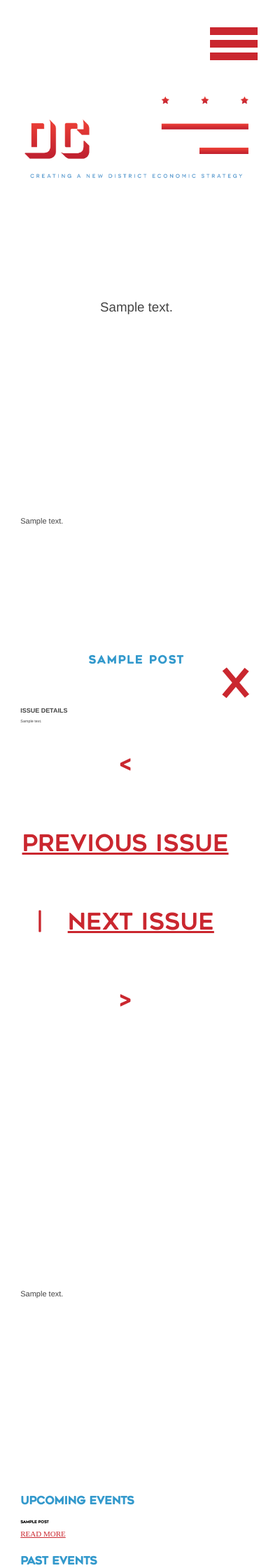
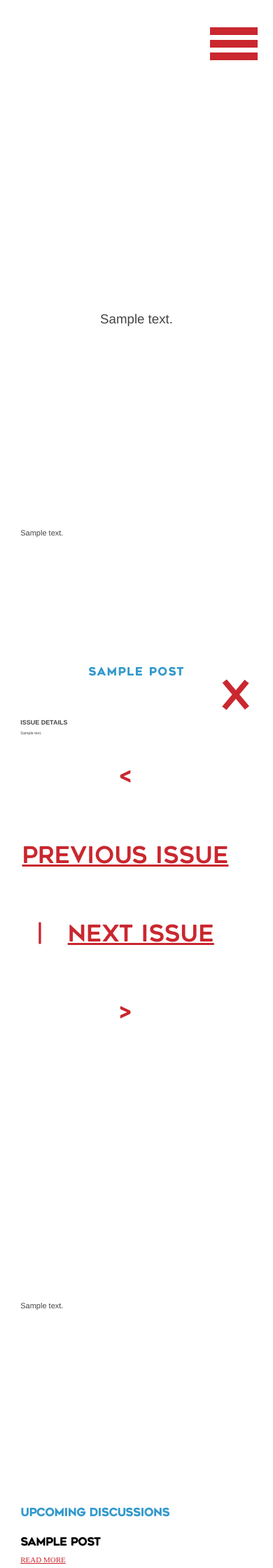
Before and after one commit to teiajamese/wdcep, a WordPress theme: template page.php in a window 390 px wide. Shown: the top 2240 px of the page at 70% size. Run offline with PHP 8.4 and a stand-in for WordPress, Linux system fonts and the light colour scheme; the site name, menu and one post (Sample post) are stand-ins, and other content is empty; some libraries are stand-ins or nearby versions; some web fonts are replaced.

Commit message:
events section updates
added registration link,
forms 2 rows horizontal scroll
events 1 row horizontal scroll,
tbd field added
query events updated to include tbd events\

```diff
--- a/content/content-events.php
+++ b/content/content-events.php
@@ -25,8 +25,8 @@
 			<div class="wrapper">
 				<div class="events">
 					<div class="upcoming">
-						<h3>Upcoming Events</h3><?php $datetime = date("F j, Y g:i a");?>
-						<div class="owl-carousel owl-theme">
+						<h3>Upcoming Discussions</h3><?php $datetime = date("F j, Y g:i a");?>
+						<div id="event-carousel">
 							<?php
 							/*$paged = get_query_var('paged');
 							$paged = ( get_query_var('page') ) ? get_query_var('page') : 1;
@@ -40,15 +40,19 @@
 								'posts_per_page' => -1,
 								'paged' => $paged,
 								'meta_query' => array(
-									'relation' => 'AND',
+									'relation' => 'OR',
 									array(
 										'key' => 'datetime',
 										'value' => $datetime,
 										'compare' => '<=',
 										'type' => 'DATETIME',
-										)
-									)
-								);
+										),
+									array(
+										'key' => 'tbd',
+										'value' => 'tbd',
+									),
+								)
+							);
 							$the_query = new WP_Query($args);
 							if($the_query->have_posts()):
 
@@ -66,8 +70,9 @@
 									</div>
 									<div class="event-content">
 										<h4><?php the_title();?></h4>
-										<p><?php $day =the_field("datetime");?></p>
-
+										<p><?php the_field("datetime");?></p>
+										<p><?php the_field('tbd');?></p>
+										<p><?php the_field('registeration');?></p>
 										<p><?php //the_content();?></p>
 										<a href="#discussions/event-<?php echo get_the_ID(); ?>" alt="read more">Read More</a>
 									</div>
@@ -88,12 +93,12 @@
 							'meta_query' => array(
 								'relation' => 'AND',
 								array(
-									'key' => 'date',
-									'value' => date("m/d/Y"),
-									'compare' => '<'
-									)
-								)
-							);
+									'key' => 'datetime',
+									'value' => $datetime,
+									'compare' => '>'
+								),
+							),
+						);
 						$the_query = new WP_Query($args);
 						if($the_query->have_posts()):
 							?>
@@ -107,7 +112,7 @@
 						?>
 							<div class="event-container">
 								<div class="event-image">
-								<a href="#eventsPage/event-<?php echo get_the_ID(); ?>">
+								<a href="#discussions/event-<?php echo get_the_ID(); ?>">
 									<?php the_post_thumbnail();?>
 								</a>
 								</div>
@@ -115,7 +120,7 @@
 									<h4><?php the_title();?></h4>
 									<p><?php the_field("date");?> - <?php the_field("time");?></p>
 									<p><?php the_content();?></p>
-									<a class="link" href="#eventsPage/event-<?php echo get_the_ID(); ?>" alt="read more">Read More</a>
+									<a class="link" href="#discussions/event-<?php echo get_the_ID(); ?>" alt="read more">Read More</a>
 								</div>
 							</div>
 
--- a/content/content-think.php
+++ b/content/content-think.php
@@ -25,7 +25,7 @@
 ?>
 		<?php wp_reset_query(); ?>
 			<div class="wrapper">
-				<div class="forms issues-carousel">
+				<div id="owl-carousel" class="owl-carousel owl-theme">
 				<?php the_content(); ?>
 				<?php
 					/*$paged = get_query_var('paged');
@@ -47,7 +47,7 @@
 					?>
 					<?php
 					?>
-					<a href="#whatdoyouthink/form-<?php echo get_the_ID(); ?>">
+
 						<div class="form-container" style="background-image:url()">
 
 								<?php the_post_thumbnail();?>
@@ -57,7 +57,7 @@
 								</div>
 
 						</div>
-					</a>
+
 				<?php endwhile; ?>
 			<?php endif; ?>
 				</div>
--- a/css/style.css
+++ b/css/style.css
@@ -19,10 +19,40 @@
   font-family: 'Gotham_Black';
   src: url('../fonts/Gotham-Black.ttf') format('truetype');
 }
+@font-face {
+  font-family: 'BacktoBlack';
+  src: url('../fonts/Back-to-Black-Demo.ttf') format('truetype');
+}
 section#events .events .event-container {
   display: inline-block;
   width: 100%;
+  height: 340px;
   vertical-align: top;
+}
+@media only screen and (min-width: 1240px) {
+  section#events .events .event-container {
+    height: 375px;
+  }
+}
+@media only screen and (max-width: 1140px) {
+  section#events .events .event-container {
+    height: 298px;
+  }
+}
+@media only screen and (max-width: 1044px) {
+  section#events .events .event-container {
+    height: 262px;
+  }
+}
+@media only screen and (max-width: 769px) {
+  section#events .events .event-container {
+    height: 299px;
+  }
+}
+@media only screen and (max-width: 420px) {
+  section#events .events .event-container {
+    height: 267px;
+  }
 }
 section#events .events .event-container h4 {
   font-size: 1.4vw;
@@ -32,10 +62,20 @@
   margin: 0;
   font-family: Geometos;
 }
+@media only screen and (max-width: 769px) {
+  section#events .events .event-container h4 {
+    font-size: 1.4em;
+  }
+}
 section#events .events .event-container p {
   margin: 0;
   font-size: 1.3vw;
   font-family: OpenSans_Regular;
+}
+@media only screen and (max-width: 769px) {
+  section#events .events .event-container p {
+    font-size: 1.3em;
+  }
 }
 section#events .events .event-container a {
   color: #CA272F;
@@ -151,6 +196,10 @@
   font-family: 'Gotham_Black';
   src: url('../fonts/Gotham-Black.ttf') format('truetype');
 }
+@font-face {
+  font-family: 'BacktoBlack';
+  src: url('../fonts/Back-to-Black-Demo.ttf') format('truetype');
+}
 
 @font-face {
   font-family: 'Geometos';
@@ -171,6 +220,10 @@
 @font-face {
   font-family: 'Gotham_Black';
   src: url('../fonts/Gotham-Black.ttf') format('truetype');
+}
+@font-face {
+  font-family: 'BacktoBlack';
+  src: url('../fonts/Back-to-Black-Demo.ttf') format('truetype');
 }
 .frm_style_formidable-style.with_frm_style input[type=text],
 .frm_style_formidable-style.with_frm_style input[type=password],
@@ -214,6 +267,10 @@
   font-family: 'Gotham_Black';
   src: url('../fonts/Gotham-Black.ttf') format('truetype');
 }
+@font-face {
+  font-family: 'BacktoBlack';
+  src: url('../fonts/Back-to-Black-Demo.ttf') format('truetype');
+}
 .form-container {
   display: inline-block;
   position: relative;
@@ -235,7 +292,7 @@
 }
 .form-container .form-overlay p {
   color: #fff;
-  font-size: 1.4vw;
+  font-size: 1.8em;
   font-family: OpenSans_Regular;
   text-align: center;
   padding: 0px 10px;
@@ -315,6 +372,10 @@
   font-family: 'Gotham_Black';
   src: url('../fonts/Gotham-Black.ttf') format('truetype');
 }
+@font-face {
+  font-family: 'BacktoBlack';
+  src: url('../fonts/Back-to-Black-Demo.ttf') format('truetype');
+}
 html,
 body {
   margin: 0;
@@ -409,6 +477,10 @@
 @font-face {
   font-family: 'Gotham_Black';
   src: url('../fonts/Gotham-Black.ttf') format('truetype');
+}
+@font-face {
+  font-family: 'BacktoBlack';
+  src: url('../fonts/Back-to-Black-Demo.ttf') format('truetype');
 }
 section#landing .wrapper {
   padding-top: 7.2%;
@@ -554,6 +626,10 @@
 @font-face {
   font-family: 'Gotham_Black';
   src: url('../fonts/Gotham-Black.ttf') format('truetype');
+}
+@font-face {
+  font-family: 'BacktoBlack';
+  src: url('../fonts/Back-to-Black-Demo.ttf') format('truetype');
 }
 nav {
   transition: all 0.4s ease;
@@ -781,6 +857,10 @@
   font-family: 'Gotham_Black';
   src: url('../fonts/Gotham-Black.ttf') format('truetype');
 }
+@font-face {
+  font-family: 'BacktoBlack';
+  src: url('../fonts/Back-to-Black-Demo.ttf') format('truetype');
+}
 section#reports .report-container {
   width: 33.333%;
   float: left;
--- a/custompost/content-events.php
+++ b/custompost/content-events.php
@@ -34,7 +34,15 @@
 					<div class="event-details">
 						<div class="date">
 							<h4>Date & Time</h4>
-							<p class="time"><?php echo get_field('datetime');?> - <?php the_field('endtime')?></p>
+							<p class="time">
+								<?php if(!empty(get_field('datetime'))):
+										echo get_field('datetime');?> - <?php the_field('endtime');
+									else:
+										the_field('tbd');
+									endif;
+								?>
+
+							</p>
 						</div>
 						<div class="location">
 							<h4>Location</h4>
@@ -49,6 +57,15 @@
 						</div>
 						<div class="register">
 							<h4>Register</h4>
+							<?php $reg_link = get_field('registeration_link');
+								if( !empty($reg_link) ):
+								?>
+									<a class="reg_link" href="<?php the_field('registeration_link');?>" target="_blank">
+										<p><?php the_field('registeration');?></p>
+									</a>
+								<?php else: ?>
+									<p><?php the_field('registeration');?></p>
+								<?php endif;?>
 						</div>
 					</div>
 					<?php
--- a/less/fonts.less
+++ b/less/fonts.less
@@ -18,8 +18,13 @@
   font-family: 'Gotham_Black';
   src: url('../fonts/Gotham-Black.ttf') format('truetype');
 }
+@font-face{
+  font-family: 'BacktoBlack';
+  src: url('../fonts/Back-to-Black-Demo.ttf') format('truetype');
+}
 @Geometos: Geometos;
 @OpenSans_Light: OpenSans_Light;
 @OpenSans_Regular: OpenSans_Regular;
 @Gotham_Black: Gotham_Black;
 @OpenSans_Bold: OpenSans_Bold;
+@BacktoBlack: BacktoBlack;
--- a/less/forms.less
+++ b/less/forms.less
@@ -10,7 +10,7 @@
 	    width: 100%;
 	    top: 0;
 	    h3{
-	    	font-size: 2.5vw;
+	    	font-size: 2.3em;
     		text-transform: uppercase;
     		color: @white;
     		text-align: center;
@@ -20,7 +20,7 @@
 	    }
 	    p{
 	    	color: @white;
-	    	font-size: 1.4vw;
+	    	font-size: 1.8em;
 	    	font-family: @OpenSans_Regular;
 	    	text-align: center;
 	    	padding: 0px 10px;
--- a/less/logo.less
+++ b/less/logo.less
@@ -4,7 +4,7 @@
     margin-left: 5.8em;
     margin-top: 4.5em;
     z-index: 1;
-    max-width: 704px;
+    max-width: 564px;
     @media @tablet{
     	margin-left: 4em;
     	margin-top: 12.4em;
--- a/less/media-queries.less
+++ b/less/media-queries.less
@@ -1,2 +1,5 @@
+@desktop :  ~"only screen and (min-width: 1240px)";
+@laptop : ~"only screen and (max-width: 1140px)";
+@minilaptop : ~"only screen and (max-width: 1044px)";
 @tablet : ~"only screen and (max-width: 769px)";
 @mobile : ~"only screen and (max-width: 420px)";
--- /dev/null
+++ b/less/social.less
@@ -0,0 +1,5 @@
+@import 'colors.less';
+#social h3{font-size: 4vw;color:@blue;text-align: center;margin-bottom: 0px;}
+#ff-stream-1 .ff-loadmore-wrapper .ff-btn{
+	display: none;
+}
```
Also changed, not shown: other parts of css/style.css (+24 -2 lines), js/scripts.js (+24 -32 lines), less/event.less (+31 -0 lines), less/global.less (+7 -0 lines), img/icons/Logo.png.
